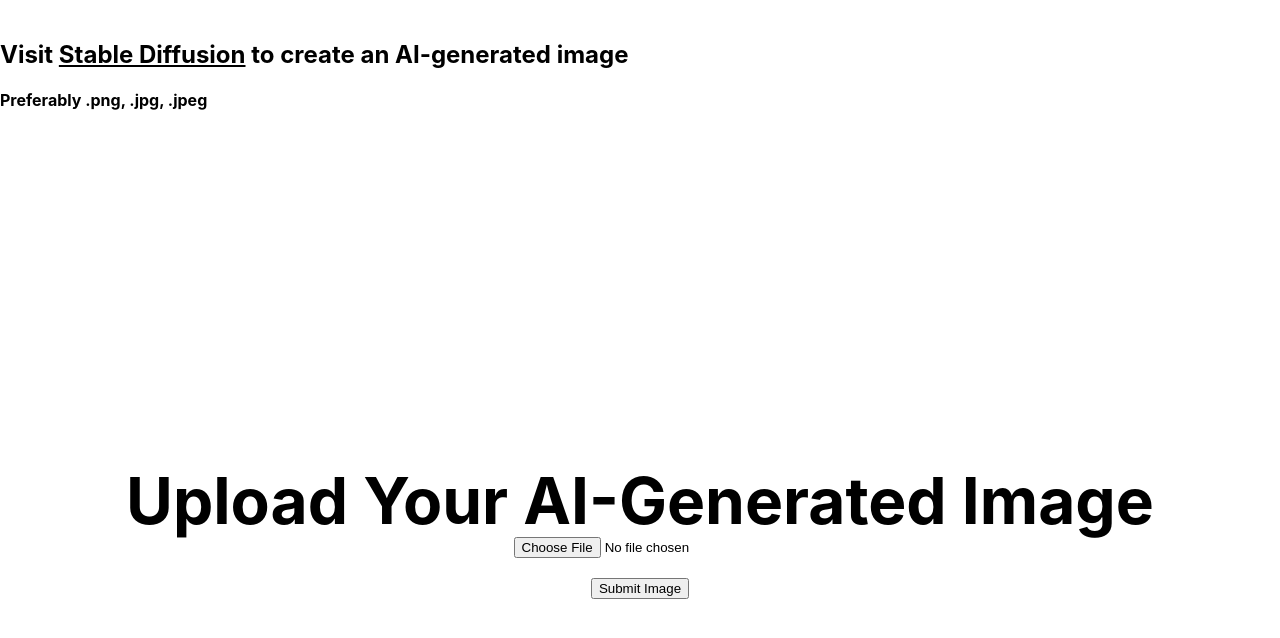
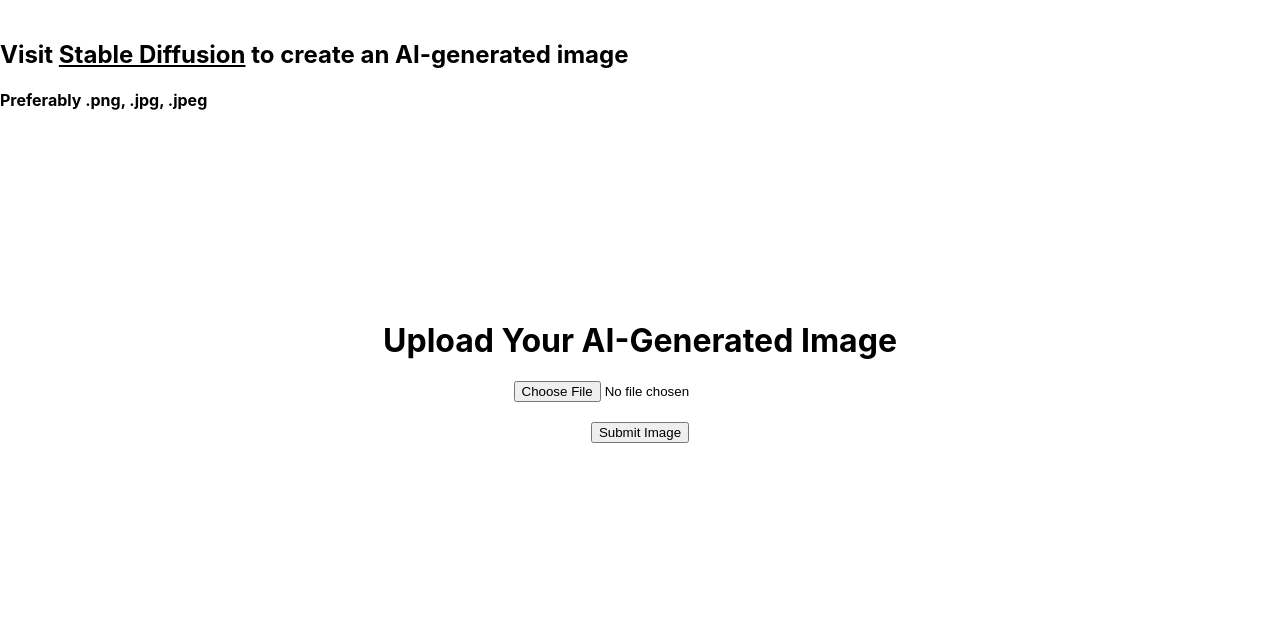
Before and after one commit to raiskazi/ImageToText, a Next.js app in the folder frontend2/: page / in a window 1280 px wide. Shown: the top 638 px of the page. Built offline with nearby package versions, Linux system fonts and the light colour scheme.

Commit message:
Styling frontend

```diff
--- a/frontend2/pages/index.js
+++ b/frontend2/pages/index.js
@@ -46,16 +46,12 @@ export default function Home() {
       </h4>
 
       <main className={styles.main}>
-        <h4 className={styles.title}>
+        <h1>
           Upload Your AI-Generated Image
-        </h4>
-
-
+        </h1>
 
         <input type="file" name="myImage" onChange={uploadToClient} />
         <br>
-
-
 
         </br>
         <button
--- a/frontend2/styles/Home.module.css
+++ b/frontend2/styles/Home.module.css
@@ -3,7 +3,7 @@
 }
 
 .main {
-  min-height: 100vh;
+  min-height: 60vh;
   padding: 4rem 0;
   flex: 1;
   display: flex;
--- a/frontend2/styles/globals.css
+++ b/frontend2/styles/globals.css
@@ -21,6 +21,8 @@ a {
   }
   body {
     color: white;
-    background: black;
+    /* background: black; */
+    /* background: #0504aa */
+    background: #242526
   }
 }
```
